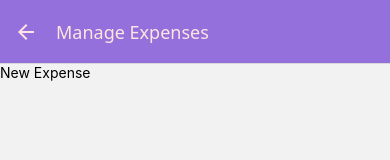
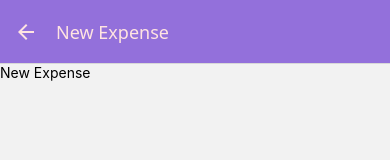
Before and after one commit to spiglebach/react-native, a React Native app in the folder expense-tracker/: screen /ManageExpense in a window 390 px wide. Shown: the top 160 px of the page. Built offline with nearby package versions, Linux system fonts and the light colour scheme.

Commit message:
dynamic manage expense screen name

```diff
--- a/expense-tracker/App.js
+++ b/expense-tracker/App.js
@@ -69,7 +69,7 @@ export default function App() {
                     name='ManageExpense'
                     component={ManageExpenseScreen}
                     options={{
-                        title: 'Manage Expenses'
+                        presentation: 'modal'
                     }}
                 />
             </Stack.Navigator>
--- a/expense-tracker/screens/ManageExpense.js
+++ b/expense-tracker/screens/ManageExpense.js
@@ -1,8 +1,17 @@
+import { useLayoutEffect } from 'react'
 import { Text } from 'react-native'
 
 function ManageExpenseScreen({navigation, route}) {
     const expenseId = route.params?.expenseId
-    if (expenseId) {
+    const isEditing = !!expenseId
+
+    useLayoutEffect(() => {
+        navigation.setOptions({
+            title: isEditing ? 'Manage Expense' : 'New Expense'
+        })
+    }, [expenseId, navigation])
+
+    if (isEditing) {
         return (
             <Text>Manage Expense (id: {expenseId})</Text>
         )
```
